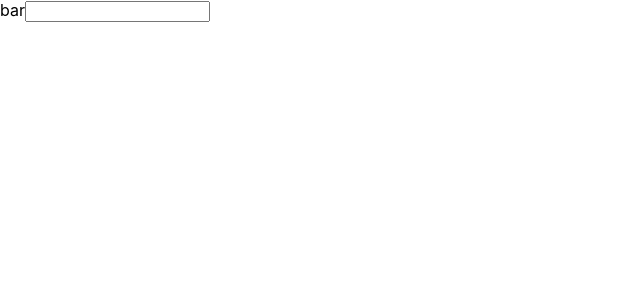
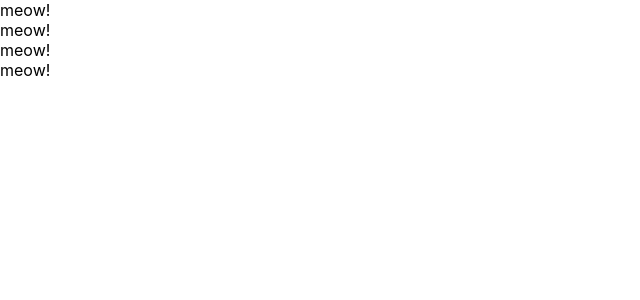
Before and after one commit to mktoy/react_sample, a React (Create React App) app: page / in a window 1280 px wide. Shown: the top 300 px of the page, without its empty margins (0-640 px from the left). Built offline with nearby package versions, Linux system fonts and the light colour scheme.

Commit message:
create class component

```diff
--- a/src/App.js
+++ b/src/App.js
@@ -1,12 +1,27 @@
 import React from 'react';
 
-function App() {
+// class App extends Component {
+//   render() {
+//   return (
+//     <React.Fragment>
+//       <label htmlFor="bar">bar</label>
+//       <input type="text" onChange={() => {console.log("I am clicked!")}} />
+//     </React.Fragment>
+//   )
+// }
+
+const App = () => {
   return (
-    <React.Fragment>
-      <label htmlFor="bar">bar</label>
-      <input type="text" onChange={() => {console.log("I am clicked!")}} />
-    </React.Fragment>
+    <div>
+      <Cat />
+      <Cat />
+      <Cat />
+      <Cat />
+    </div>
   )
 }
 
+const Cat = () => {
+  return <div>meow!</div>
+}
 export default App;
```
